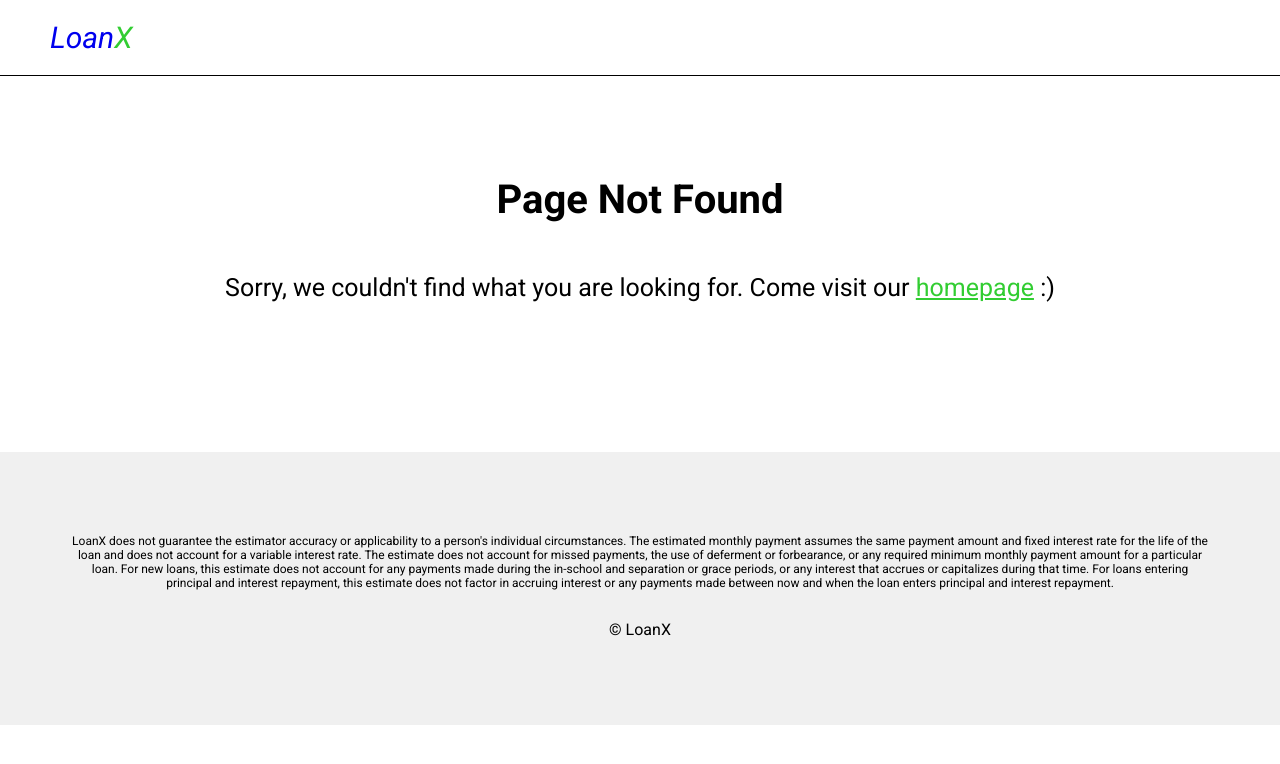
After one commit to t-mcneal/loanx, a Flask app: template loanx/templates/page_not_found.html in a window 1280 px wide. The commit adds this page. Shown: the top 764 px of the page. Run offline with Flask 2, Linux system fonts and the light colour scheme; the template is opened without the code that fills it, so the values that code supplies are empty.

Commit message:
Create a base template and add error handler page

```diff
--- /dev/null
+++ b/loanx/static/css/base.css
@@ -0,0 +1,85 @@
+body {
+    font-family: 'Roboto', sans-serif;
+    margin: 0;
+    padding: 0;
+}
+
+.flex-container {
+    display: flex;
+    flex-flow: row nowrap;
+}
+
+.flex-time-right {
+    flex: 50%;
+}
+
+.flex-time-left {
+    flex: 50%;
+}
+
+@media (max-width: 800px) {
+    .flex-item-right, .flex-item-left {
+        flex: 100%;
+    }
+
+    .overview {
+        width: 100%;
+    }
+
+    #calcBox {
+        border: solid;
+        border-color: #D3D3D3;
+        border-width: thin;
+        background: #000000
+    }
+}
+
+main {
+    margin: 50px;
+}
+
+header {
+    margin-bottom: 50px;
+    border-bottom: solid;
+    border-width: thin;
+}
+
+h1 {
+    margin-left: 50px;
+    font-size: 30px;
+    font-weight: 500;
+    font-style: italic;
+}
+
+h1 a:link {
+    text-decoration: none;
+    transition-duration: 0.3s;
+}
+
+h1 a:active {
+    color: #32CD32;
+}
+
+h1 a:hover {
+    font-size: 40px;
+}
+
+h1 a:visited {
+    color: none;
+}
+
+#xLetter {
+    color:#32CD32;
+}
+
+footer {
+    margin-top: 150px;
+    background-color: #F0F0F0;
+    padding: 70px;
+    text-align: center;
+}
+
+#disclaimer {
+    font-size: 12px;
+    margin-bottom: 30px;
+}
--- /dev/null
+++ b/loanx/static/css/page_not_found.css
@@ -0,0 +1,26 @@
+#notFound {
+    margin-top: 100px;
+}
+
+h2 {
+    text-align: center;
+    font-size: 40px;
+}
+
+#sorryMessage {
+    margin-top: 50px;
+    text-align: center;
+    font-size: 25px;
+}
+
+#homepage:link {
+    color: #32CD32;
+}
+
+#homepage:visited {
+    color: #32CD32;
+}
+
+#homepage:hover {
+    color: #808080;
+}
--- /dev/null
+++ b/loanx/templates/base.html
@@ -0,0 +1,45 @@
+<!DOCTYPE html>
+<html lang="en">
+<head>
+    <meta charset="UTF-8">
+    <meta name="viewport" content="width=device-width, initial-scale=1.0">
+    <title>LoanX</title>
+    <link rel="preconnect" href="https://fonts.gstatic.com">
+    <link
+        href="https://fonts.googleapis.com/css2?family=Roboto:ital,wght@0,400;0,500;0,700;0,900;1,400;1,700&display=swap"
+        rel="stylesheet">
+    <link rel="stylesheet" href="{{ url_for('static', filename='css/base.css') }}">
+    {% block css %}
+    {% endblock %}
+</head>
+<body>
+    <header>
+        <h1><a href="{{ url_for('home') }}">Loan<span id="xLetter">X</span></a></h1>
+    </header>
+
+    <main>
+        {% block main %}
+        {% endblock %}
+    </main>
+
+    <footer>
+        <p id="disclaimer">LoanX does not guarantee the estimator accuracy or applicability to a person's
+            individual circumstances. The estimated monthly payment assumes the same payment amount and fixed
+            interest rate for the life of the loan and does not account for a variable interest rate.
+            The estimate does not account for missed payments, the use of deferment or forbearance, or
+            any required minimum monthly payment amount for a particular loan. For new loans, this
+            estimate does not account for any payments made during the in-school and separation or grace
+            periods, or any interest that accrues or capitalizes during that time. For loans entering
+            principal and interest repayment, this estimate does not factor in accruing interest or any
+            payments made between now and when the loan enters principal and interest repayment.
+        </p>
+
+        <p>&#169 LoanX</p>
+    </footer>
+
+    <script src="https://ajax.googleapis.com/ajax/libs/jquery/3.6.0/jquery.min.js"></script>
+    <script>window.jQuery || document.write('<script src="{{ url_for('static', filename='lib/jquery - 3.6.0.js') }}"><\/script>')</script>
+    <script type=text/javascript>$SCRIPT_ROOT = {{ request.script_root|tojson|safe }};</script>
+    <script type="text/javascript" src="{{ url_for('static', filename='js/index.js') }}"></script>
+</body>
+</html>
--- /dev/null
+++ b/loanx/templates/page_not_found.html
@@ -0,0 +1,12 @@
+{% extends 'base.html' %}
+
+{% block css %}
+    <link rel="stylesheet" href="{{ url_for('static', filename='css/page_not_found.css') }}">
+{% endblock %}
+
+{% block main %}
+    <h2 id="notFound">Page Not Found</h1>
+
+    <p id="sorryMessage">Sorry, we couldn't find what you are looking for.
+        Come visit our <a id="homepage" href="{{ url_for('home') }}">homepage</a> :)</p>
+{% endblock %}
--- a/loanx/views.py
+++ b/loanx/views.py
@@ -1,8 +1,9 @@
+import os
 from loanx.loan.amort_schedule import AmortizationSchedule
 from loanx import app
 from .loan.studentloan import StudentLoan
 from .explore_feature.extra_pay_schedule import ExtraPaymentSchedule
-from flask import jsonify, render_template, request
+from flask import jsonify, render_template, request, url_for
 
 
 @app.route('/', methods=['GET', 'POST'])
@@ -36,3 +37,8 @@ def get_explore_payment():
     loanSchedule = extraPaySchedule.getSchedule().to_html(index=False, table_id='scheduleDataFrame')
     earlyPayoff = extraPaySchedule.getRepayTime().lower()
     return jsonify(result=f'{increasedPayment:,.2f}', schedule=loanSchedule, details=earlyPayoff, originalPayment=f'{payment:,.2f}')
+
+
+@app.errorhandler(404)
+def page_not_found(error):
+    return render_template('page_not_found.html'), 404
```
Also changed, not shown: loanx/static/css/index.css (+0 -86 lines), loanx/templates/index.html (+6 -39 lines).
